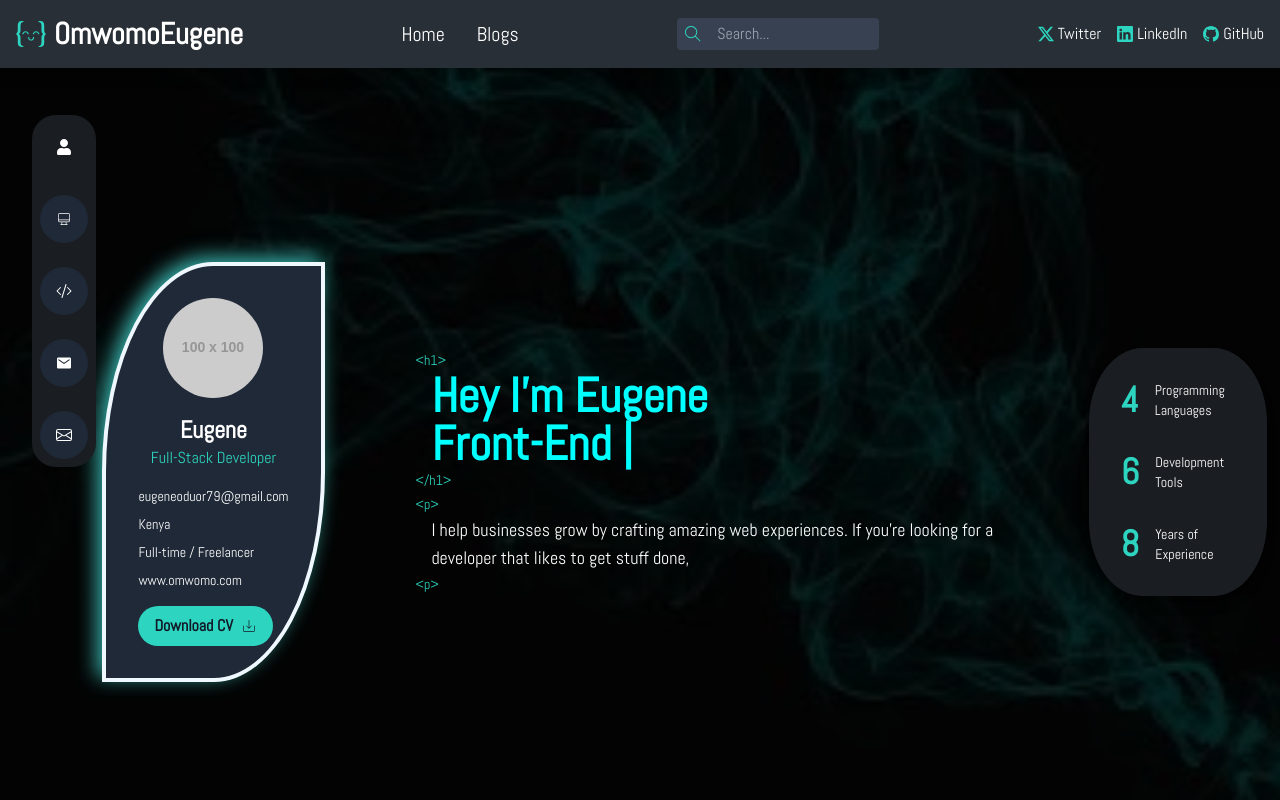
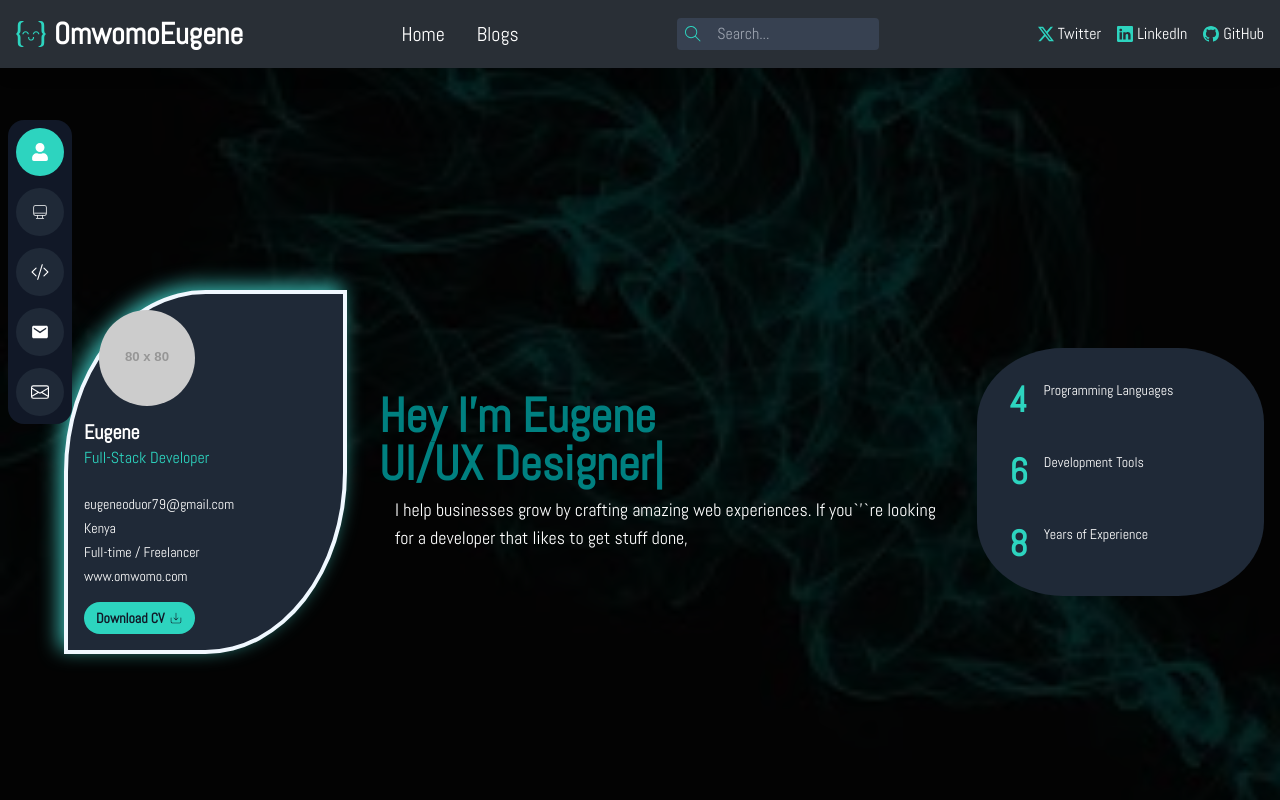
Before and after one commit to Omwomo/eugenes-portfolio, a React (Create React App) app: page / in a window 1280 px wide. Shown: the top 800 px of the page. Built offline with nearby package versions, Linux system fonts and the light colour scheme.

Commit message:
Create Tool section component and styled it.

```diff
--- a/src/App.js
+++ b/src/App.js
@@ -4,6 +4,7 @@ import Hero from './components/Hero';
 import AboutMe from './components/AboutMe';
 import Skills from './components/Skills';
 import Contact from './components/Contact';
+import WorkSection from './components/WorkSection';
 
 function App() {
   return (
@@ -13,6 +14,7 @@ function App() {
       <Hero />
       <AboutMe />
       <Skills />
+      <WorkSection />
       <Contact />
     </div>
   );
--- a/src/components/Hero.js
+++ b/src/components/Hero.js
@@ -1,5 +1,5 @@
 /* eslint-disable jsx-a11y/control-has-associated-label */
-import React, { useState } from 'react';
+import React, { useState, useEffect } from 'react';
 import { TypeAnimation } from 'react-type-animation';
 import './styling/hero.css';
 import { CiDesktop, CiImport } from 'react-icons/ci';
@@ -9,152 +9,186 @@ import { IoMdMail } from 'react-icons/io';
 
 const Hero = () => {
   const [textColor, setTextColor] = useState('white');
+  const [sidebarVisible, setSidebarVisible] = useState(true); // Visible on load
+  const [lastScrollY, setLastScrollY] = useState(0);
+
+  // Handle scroll events to show/hide sidebar
+  useEffect(() => {
+    const controlSidebar = () => {
+      if (typeof window !== 'undefined') {
+        if (window.scrollY > lastScrollY) {
+          // Scrolling down
+          setSidebarVisible(false);
+        } else {
+          // Scrolling up
+          setSidebarVisible(true);
+        }
+        setLastScrollY(window.scrollY);
+      }
+    };
+
+    window.addEventListener('scroll', controlSidebar);
+    return () => window.removeEventListener('scroll', controlSidebar);
+  }, [lastScrollY]);
+
+  // Trigger slide-in animation on mount
+  useEffect(() => {
+    setSidebarVisible(true); // Ensure it’s visible on mount
+  }, []);
 
   return (
-    <section id="hero" className="hero pt-24 text-white h-screen flex items-center justify-between relative">
-      {/* Left Sidebar */}
-      <div className="absolute left-8 top-1/3 transform -translate-y-1/2 flex flex-col space-y-6 rounded-3xl border-slate-50 bg-custom-300 p-2">
-        <button className="flex items-center justify-center w-12 h-12 rounded-full hover:bg-teal-400 transition duration-300" type="button">
-          <FaUser className="text-white" />
+    <section id="hero" className="hero pt-8 md:pt-16 lg:pt-24 text-white min-h-screen flex flex-col justify-center relative">
+      {/* Animated Left Sidebar - Slides in on load, hides/shows on scroll */}
+      <div
+        className={`absolute left-2 top-24 transition-transform duration-700 ease-in-out ${
+          sidebarVisible ? 'translate-x-0 opacity-100' : '-translate-x-full opacity-0'
+        } flex flex-col space-y-3 bg-gray-900 p-2 rounded-2xl z-20`}
+      >
+        <button
+          className="flex items-center justify-center w-12 h-12 rounded-full bg-teal-400 hover:bg-teal-300 transition duration-300"
+          type="button"
+          aria-label="Profile"
+        >
+          <FaUser className="text-white text-lg" />
         </button>
-        <button className="flex items-center justify-center w-12 h-12 rounded-full bg-gray-800 hover:bg-teal-400 transition duration-300" type="button">
-          <CiDesktop className="text-white" />
+        <button
+          className="flex items-center justify-center w-12 h-12 rounded-full bg-gray-800 hover:bg-teal-400 transition duration-300"
+          type="button"
+          aria-label="Desktop View"
+        >
+          <CiDesktop className="text-white text-lg" />
         </button>
-        <button className="flex items-center justify-center w-12 h-12 rounded-full bg-gray-800 hover:bg-teal-400 transition duration-300" type="button">
-          <BsCodeSlash className="text-white" />
+        <button
+          className="flex items-center justify-center w-12 h-12 rounded-full bg-gray-800 hover:bg-teal-400 transition duration-300"
+          type="button"
+          aria-label="Code View"
+        >
+          <BsCodeSlash className="text-white text-lg" />
         </button>
-        <button className="flex items-center justify-center w-12 h-12 rounded-full bg-gray-800 hover:bg-teal-400 transition duration-300" type="button">
-          <IoMdMail className="text-white" />
+        <button
+          className="flex items-center justify-center w-12 h-12 rounded-full bg-gray-800 hover:bg-teal-400 transition duration-300"
+          type="button"
+          aria-label="Mail"
+        >
+          <IoMdMail className="text-white text-lg" />
         </button>
-        <button className="flex items-center justify-center w-12 h-12 rounded-full bg-gray-800 hover:bg-teal-400 transition duration-300" type="button">
-          <BsEnvelope className="text-white" />
+        <button
+          className="flex items-center justify-center w-12 h-12 rounded-full bg-gray-800 hover:bg-teal-400 transition duration-300"
+          type="button"
+          aria-label="Contact"
+        >
+          <BsEnvelope className="text-white text-lg" />
         </button>
       </div>
 
       {/* Main Content */}
-      <div className="container mx-auto flex justify-between items-center hero-container">
-        {/* Left Section: Developer Info */}
-        <div className="">
-          <div className="bg-gray-800 p-8 shadow-lg contact-info-hero flex-col items-center">
-            <div className="flex-col justify-center items-center hero-contacts mb-4 flex">
-              <div className="rounded-full overflow-hidden flex justify-center items-center mb-4">
-                <img src="https://via.placeholder.com/100" alt="Profile" className="w-full h-full object-cover" />
+      <div className="container mx-auto px-4 flex flex-col md:flex-row justify-between items-center gap-8 main-hero">
+        {/* Profile Section - Centered on Mobile, Left on Desktop */}
+        <div className="w-full max-w-sm md:w-1/4 md:max-w-none">
+          <div className="bg-gray-800 p-4 contact-info-hero flex flex-col items-center md:items-start">
+            <div className="flex flex-col items-center mb-4 md:mb-6 hero-contacts">
+              <div className="rounded-full overflow-hidden mb-3">
+                <img src="https://via.placeholder.com/80" alt="Profile" className="w-20 h-20 object-cover md:w-24 md:h-24" />
               </div>
-              <div className="text-center">
-                <h2 className="text-2xl font-bold">Eugene</h2>
-                <p className="text-teal-400">Full-Stack Developer</p>
+              <div className="text-center md:text-left">
+                <h2 className="text-lg font-bold md:text-xl">Eugene</h2>
+                <p className="text-teal-400 text-sm md:text-base">Full-Stack Developer</p>
               </div>
             </div>
-            <div className="text-sm text-start">
-              <p className="mb-2">eugeneoduor79@gmail.com</p>
-              <p className="mb-2">Kenya</p>
-              <p className="mb-2">Full-time / Freelancer</p>
+            <div className="text-xs text-center md:text-sm md:text-left">
+              <p className="mb-1">eugeneoduor79@gmail.com</p>
+              <p className="mb-1">Kenya</p>
+              <p className="mb-1">Full-time / Freelancer</p>
               <p>www.omwomo.com</p>
             </div>
-            <div className="mt-4">
-              <button className="bg-teal-400 text-gray-900 px-4 py-2 rounded-full font-bold flex items-center" type="button">
+            <div className="mt-3 md:mt-4">
+              <button
+                className="bg-teal-400 text-gray-900 px-3 py-1.5 rounded-full font-bold text-sm flex items-center mx-auto md:mx-0"
+                type="button"
+                aria-label="Download CV"
+              >
                 Download CV
-                {' '}
-                <CiImport className="ml-2" />
+                <CiImport className="ml-1" />
               </button>
             </div>
           </div>
         </div>
 
-        {/* Right Section: Heading and Stats */}
-        <div className="w-1/2 text-left">
-          <span className="text-teal-400 text-sm">&lt;h1&gt;</span>
-          <h1 className="text-5xl font-bold pl-4" style={{ color: textColor }}>
+        {/* Heading and Stats - Centered on Mobile, Middle on Desktop */}
+        <div className="w-full md:w-1/2 text-center md:text-left mt-6 md:mt-0">
+          <h1 className="text-2xl md:text-4xl lg:text-5xl font-bold" style={{ color: textColor }}>
             <TypeAnimation
               sequence={[
                 () => setTextColor('cyan'),
-                'Hey I\'m Eugene',
-                500,
+                "Hey I'm Eugene",
+                800,
                 () => setTextColor('aqua'),
-                'Hey I\'m Eugene\n Full-Stack Developer',
-                500,
+                "Hey I'm Eugene\n Full-Stack Developer",
+                800,
                 () => setTextColor('teal'),
-                'Hey I\'m Eugene\n Front-End Developer',
-                500,
-                () => setTextColor('cyan'), // Change color to red
-                'Hey I\'m Eugene\n Back-End Developer',
-                500,
-                () => setTextColor('teal'), // Change color to blue
-                'Hey I\'m Eugene\n UI/UX Designer',
-                500,
+                "Hey I'm Eugene\n UI/UX Designer",
+                800,
               ]}
               repeat={Infinity}
               style={{ whiteSpace: 'pre-line' }}
             />
           </h1>
-          <span className="text-teal-400 text-sm mb-4">&lt;/h1&gt;</span>
-          <br />
-          <span className="text-teal-400 text-sm">&lt;p&gt;</span>
-          <p className="text-lg pl-4">
-            I help businesses grow by crafting amazing web experiences. If you&apos;re
-            looking for a developer that likes to get stuff done,
+          <p className="text-sm md:text-lg mt-2 max-w-md mx-auto md:max-w-none md:pl-4 leading-relaxed">
+            I help businesses grow by crafting amazing web experiences.
+            If you`&apos;`re looking for a developer that likes to get stuff done,
           </p>
-          <span className="text-teal-400 text-sm  mb-8">&lt;p&gt;</span>
+          {/* Statistics - Inline Badges on Mobile, Hidden on Desktop */}
+          <div className="flex justify-center gap-4 mt-4 md:hidden">
+            <div className="bg-gray-800 p-2 rounded-lg text-center">
+              <p className="text-teal-400 text-lg font-bold">4</p>
+              <p className="text-xs">Languages</p>
+            </div>
+            <div className="bg-gray-800 p-2 rounded-lg text-center">
+              <p className="text-teal-400 text-lg font-bold">6</p>
+              <p className="text-xs">Tools</p>
+            </div>
+            <div className="bg-gray-800 p-2 rounded-lg text-center">
+              <p className="text-teal-400 text-lg font-bold">8</p>
+              <p className="text-xs">Years</p>
+            </div>
+          </div>
         </div>
 
-        {/* hero statistics */ }
-        <div className="hero-statistics bg-custom-300 p-8 rounded-3xl shadow-lg">
-          <div className="flex flex-col space-y-8">
-            <div className="text-start flex items-center m-0">
-              <p className="text-4xl font-bold text-teal-400 pr-4">
+        {/* Statistics - Right Section on Desktop Only */}
+        <div className="hidden md:block md:w-1/4 hero-statistics bg-gray-800 p-6 lg:p-8">
+          <div className="flex flex-col space-y-6 lg:space-y-8">
+            <div className="flex flex-col lg:flex-row items-center lg:items-start justify-center lg:justify-start">
+              <p className="text-3xl lg:text-4xl font-bold text-teal-400 mb-2 lg:mb-0 lg:pr-4">
                 <TypeAnimation
-                  sequence={[
-                    '1',
-                    400,
-                    '2',
-                    400,
-                    '3',
-                    400,
-                    '4',
-                  ]}
+                  sequence={['1', 400, '2', 400, '3', 400, '4']}
                   repeat={0}
                   cursor={false}
                   omitDeletionAnimation
                 />
               </p>
-              <p className="text-sm whitespace-normal w-20 text-start">Programming Languages</p>
+              <p className="text-sm text-center lg:text-left">Programming Languages</p>
             </div>
-            <div className="text-start flex items-center m-0 mb-8">
-              <p className="text-4xl font-bold text-teal-400 pr-4">
+            <div className="flex flex-col lg:flex-row items-center lg:items-start justify-center lg:justify-start">
+              <p className="text-3xl lg:text-4xl font-bold text-teal-400 mb-2 lg:mb-0 lg:pr-4">
                 <TypeAnimation
-                  sequence={[
-                    1500,
-                    '1',
-                    200,
-                    '2',
-                    200,
-                    '3',
-                    200,
-                    '4',
-                    200,
-                    '5',
-                    200,
-                    '6',
-                  ]}
+                  sequence={[1500, '1', 200, '2', 200, '3', 200, '4', 200, '5', 200, '6']}
                   repeat={0}
                   cursor={false}
                   omitDeletionAnimation
                 />
               </p>
-              <p className="text-sm whitespace-normal w-20 text-start">Development Tools</p>
+              <p className="text-sm text-center lg:text-left">Development Tools</p>
             </div>
-            <div className="text-start flex items-center m-0">
-              <p className="text-4xl font-bold text-teal-400 pr-4">
+            <div className="flex flex-col lg:flex-row items-center lg:items-start justify-center lg:justify-start">
+              <p className="text-3xl lg:text-4xl font-bold text-teal-400 mb-2 lg:mb-0 lg:pr-4">
                 <TypeAnimation
-                  sequence={[
-                    2500, '1', 100, '2', 100, '3', 100, '4', 100, '5', 100, '6', 100, '7', 100, '8',
-                  ]}
+                  sequence={[2500, '1', 100, '2', 100, '3', 100, '4', 100, '5', 100, '6', 100, '7', 100, '8']}
                   repeat={0}
                   cursor={false}
                   omitDeletionAnimation
                 />
               </p>
-              <p className="text-sm whitespace-normal w-20 text-start">Years of Experience</p>
+              <p className="text-sm text-center lg:text-left">Years of Experience</p>
             </div>
           </div>
         </div>
--- a/src/components/styling/hero.css
+++ b/src/components/styling/hero.css
@@ -1,24 +1,4 @@
-.contact-info-hero {
-  border-radius: 50% 0 50% 0;
-  border-color: aliceblue;
-  border-width: 4px;
-  box-shadow: -5px -5px 20px rgba(56, 178, 172, 1);
-}
-
-.hero-contacts {
-  justify-content: center;
-  height: 80%;
-}
-
-.hero-statistics {
-  border-radius: 30%;
-}
-
-.hero-container {
-  padding-left: 8%;
-  padding-right: 1%;
-}
-
+/* Hero Section Background */
 .hero {
   position: relative;
   background-image: url(../assets/dark-teal.jpeg);
@@ -28,12 +8,85 @@
 }
 
 .hero::before {
-  content: "";
+  content: '';
   position: absolute;
   top: 0;
   left: 0;
   width: 100%;
   height: 100%;
-  background-color: rgba(0, 0, 0, 0.85); /* Adjust the color and opacity here */
+  background-color: rgba(0, 0, 0, 0.85);
   z-index: -1;
 }
+
+/* Main Hero Container */
+.main-hero {
+  padding-left: 5%;
+}
+
+@media (max-width: 768px) {
+  .main-hero {
+    padding-left: 0;
+    padding-right: 0;
+  }
+  .main-hero::before {
+    content: '';
+    position: absolute;
+    top: 0;
+    left: 0;
+    right: 0;
+    height: 2px;
+    background: linear-gradient(to right, transparent, teal, transparent);
+  }
+}
+
+/* Profile Card */
+.contact-info-hero {
+  border-radius: 50% 0 50% 0;
+  border: 4px solid aliceblue;
+  box-shadow: -5px -5px 20px rgba(56, 178, 172, 1);
+}
+
+@media (max-width: 768px) {
+  .contact-info-hero {
+    width: 100%;
+    padding: 1rem;
+  }
+}
+
+.hero-contacts {
+  justify-content: center;
+  height: 80%;
+}
+
+/* Statistics Section */
+.hero-statistics {
+  border-radius: 30%;
+}
+
+@media (max-width: 768px) {
+  .hero-statistics {
+    display: none; /* Handled inline in JSX for mobile */
+  }
+}
+
+/* Hero Container (Unused in Current JSX, Kept for Compatibility) */
+.hero-container {
+  padding-left: 8%;
+  padding-right: 1%;
+}
+
+/* Sidebar Animation */
+@keyframes slideIn {
+  from {
+    transform: translateX(-100%);
+    opacity: 0;
+  }
+  to {
+    transform: translateX(0);
+    opacity: 1;
+  }
+}
+
+.sidebar {
+  animation: slideIn 0.7s ease-in-out forwards;
+}
--- a/src/components/styling/tools.css
+++ b/src/components/styling/tools.css
@@ -1,3 +1,7 @@
+.h-screen {
+  height: 70vh;
+}
+
 .circle-container {
     position: absolute;
     top: 50%;
```
